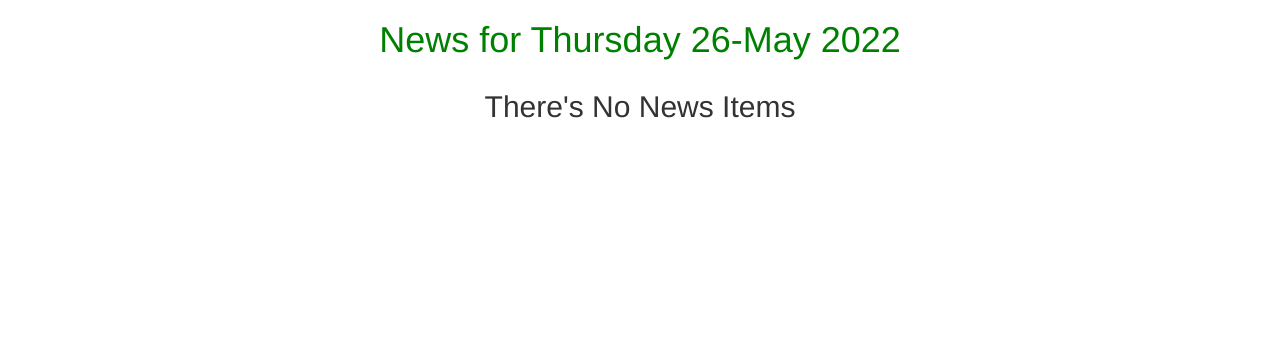
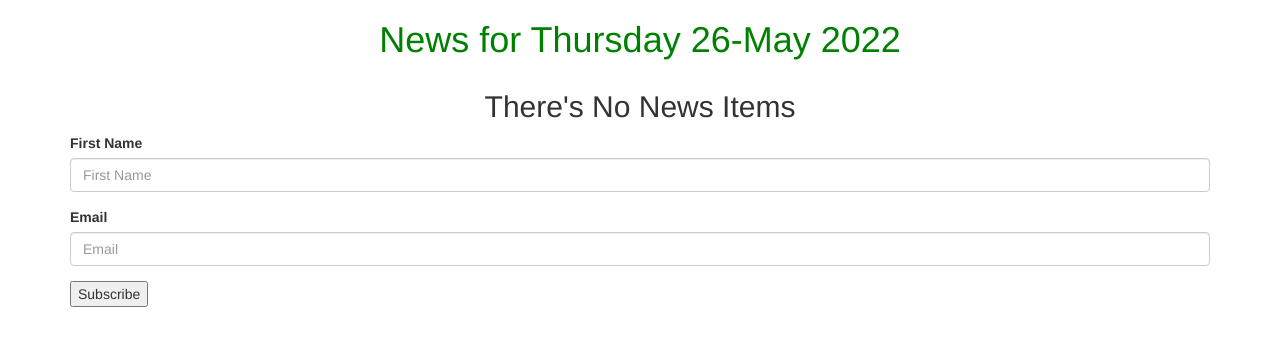
Before and after one commit to FeverCode/The-Moringa-Tribune, a Django app: page / in a window 1280 px wide. Shown: the part 52-398 px from the top of the page. Run offline with Django 3.2, Linux system fonts and the light colour scheme; data that the repository does not hold is empty; some libraries are stand-ins or nearby versions.

Commit message:
Added send emails functions

```diff
--- /dev/null
+++ b/news/forms.py
@@ -0,0 +1,5 @@
+from django import forms
+
+class NewsLetterForm(forms.Form):
+    your_name = forms.CharField( label='First Name', max_length=30)
+    email = forms.CharField( label='Email')
--- a/news/models.py
+++ b/news/models.py
@@ -48,3 +48,7 @@ class Article(models.Model):
     def search_by_title(cls, search_term):
         news = cls.objects.filter(title__icontains=search_term)
         return news
+
+class NewsLetterRecepients(models.Model):
+    name = models.CharField(max_length=30)
+    email = models.EmailField()
--- a/news/templates/all-news/today-news.html
+++ b/news/templates/all-news/today-news.html
@@ -1,4 +1,5 @@
 {%extends 'all-news/base.html'%}
+{% load bootstrap3 %}
 {% block content %}
 {{ block.super}}
 
@@ -15,9 +16,7 @@
 
      <!--Display news Article images  -->
     <div class="col-xs-6 col-sm-6 col-md-6 col-lg-6">
-      {% for img in Article %}
-      <img src="{{img.image.url}}" class="img-responsive" alt="Image" width="250" height="250">
-      {% endfor %}
+      <img src="{{news_item.image.url}}" class="img-responsive" alt="Image" width="250" height="250">
     </div>
 
   </div>
@@ -29,5 +28,15 @@
   {% endfor %}
 
 </div>
+<!--End of news loop-->
+<div class="container mt-5">
 
+  <form  action="{%url 'newsToday'%}" method="post">
+    {%csrf_token%}
+
+    {% bootstrap_form letterForm layout='inline' %}
+    <input type="submit" value="Subscribe">
+  </form>
+
+</div>
 {% endblock %}
--- /dev/null
+++ b/news/templates/email/newsemail.html
@@ -0,0 +1,4 @@
+<h1>Hello {{name}}</h1>
+
+<h5>Welcome to the Moringa tribune newsletter. You will find the most exciting news about Moringa School
+</h5>
--- /dev/null
+++ b/news/templates/email/newsemail.txt
@@ -0,0 +1,3 @@
+Hello {{name}}
+
+Welcome to the Moringa tribune newsletter You will find the most exciting news about Moringa School
--- a/news/urls.py
+++ b/news/urls.py
@@ -3,8 +3,9 @@ from django.urls import path
 from . import views
 
 urlpatterns = [
-    path('', views.news_of_day, name='newsToday'),
-    path('archives/(\d{4}-\d{2}-\d{2})/$',views.past_days_news, name='pastNews'),
+    path('', views.news_today, name='newsToday'),
+    path('news_day', views.news_today, name='news-day'),
+    path('archives/(\d{4}-\d{2}-\d{2})/',views.past_days_news, name='pastNews'),
     path('search/', views.search_results, name='search_results'),
-    path('article/(\d+)', views.article, name='article')
+    path('article/<int:article_id>/', views.article, name='article')
 ]
--- a/news/views.py
+++ b/news/views.py
@@ -1,45 +1,36 @@
-from email import message
-from email.mime import image
-from lib2to3.pytree import convert
 from django.shortcuts import render, redirect
-from django.http  import HttpResponse,Http404
+from django.http  import HttpResponse,Http404,HttpResponseRedirect
 import datetime as dt
+from news.email import send_welcome_email
+from news.models import Article, NewsLetterRecepients
+from .forms import NewsLetterForm
+from .email import send_welcome_email
 
-from news.models import Article
+
 
 # Create your views here.
 def welcome(request):
     return render(request,'welcome.html')
 
 
-def news_of_day(request):
+def news_today(request):
     date = dt.date.today()
-    image = Article.objects.all()
-    return render(request,'all-news/today-news.html',{'date':date,'image':image})
+    news = Article.objects.all()
 
-    # FUNCTION TO CONVERT DATE OBJECT TO FIND EXACT DAY
-    # day = convert_dates(date)
-    # html = f'''
-    #     <html>
-    #         <body>
-    #             <h1> News for {day} {date.day}-{date.month}-{date.year}</h1>
-    #         </body>
-    #     </html>
-    #         '''
-    # return HttpResponse(html)
+    if request.method == 'POST':
+        form = NewsLetterForm(request.POST)
+        if form.is_valid():
+            name = form.cleaned_data['your_name']
+            email = form.cleaned_data['email']
+            receipient = NewsLetterRecepients(name=name, email=email)
+            receipient.save()
+            send_welcome_email(name, email)
+            HttpResponseRedirect('news_today')
+    else:
+        form = NewsLetterForm()
+    return render(request, 'all-news/today-news.html', {"date": date, "news": news, "letterForm": form})
 
 
-# def convert_dates(dates):
-
-#     # Function that gets the weekday number for the date.
-#     day_number = dt.date.weekday(dates)
-
-
-#     days = ['Monday','Tuesday','Wednesday','Thursday','Friday','Saturday',"Sunday"]
-
-#     #Returning the actual day of the week
-#     day = days[day_number]
-#     return day
 
 def past_days_news(request,past_date):
 
@@ -53,19 +44,11 @@ def past_days_news(request,past_date):
         assert False
 
     if date == dt.date.today():
-        return redirect(news_of_day)
+        return redirect(news_today)
 
-    return render(request,'all-news/past-news.html',{"date": date})
+    news = Article.days_news(date)
+    return render(request, 'all-news/past-news.html', {"date": date, "news": news})
 
-    # day = convert_dates(date)
-    # html = f'''
-    #     <html>
-    #         <body>
-    #             <h1>News for {day} {date.day}-{date.month}-{date.year}</h1>
-    #         </body>
-    #     </html>
-    #         '''
-    # return HttpResponse(html)
 
 
 def search_results(request):
@@ -82,6 +65,10 @@ def search_results(request):
         return render(request, 'all-news/search.html',{"message":message})
 
 def article(request,article_id):
-    article = Article.objects.get(id = article_id)
+    try:
+        article = Article.objects.get(id = article_id)
+
+    except ObjectDoesNotExist:
+        raise Http404()
 
     return render(request,"all-news/article.html", {"article":article})
```
Also changed, not shown: news/email.py (added, +15 -0 lines), news/templates/all-news/base.html (+7 -1 lines), news/templates/welcome.html (+37 -0 lines), tribune/settings.py (+9 -0 lines), news/migrations/0011_newsletterform.py (added), news/migrations/0012_rename_newsletterform_newsletterrecepients.py (added).
